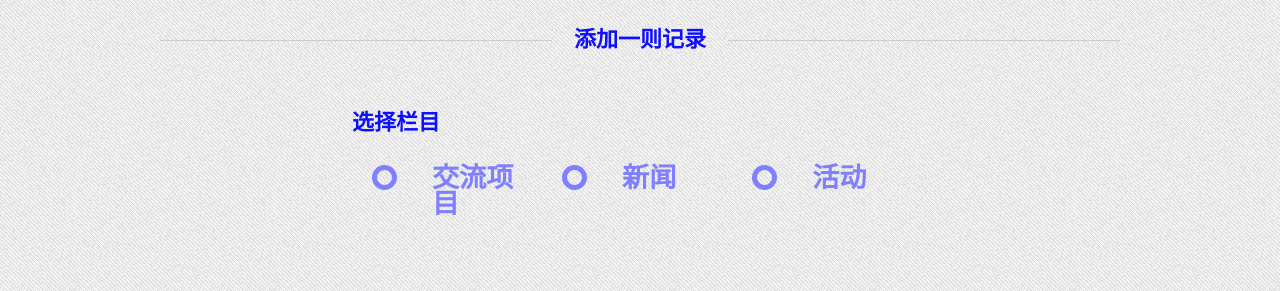
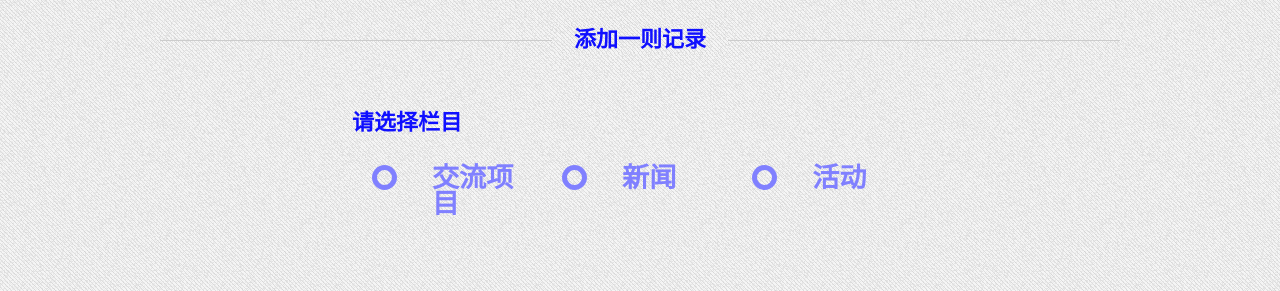
Before and after one commit to CookieFun/SE_Fall2016, a Django app: page /add-record in a window 1280 px wide. Shown: the part 357-648 px from the top of the page. Run offline with Django 3.2, Linux system fonts and the light colour scheme; data comes from the database, SQL or seed files in the repository; some libraries are stand-ins or nearby versions; some web fonts are replaced.

Commit message:
add record--step 6.5

```diff
--- a/blog/templates/add_record.html
+++ b/blog/templates/add_record.html
@@ -24,7 +24,7 @@
             <div class="row">
                 <div class="12u">
                     <div class="radiocontainer">
-                        <h2 style="color: #0f0fff;">选择栏目</h2>
+                        <h2 style="color: #0f0fff;">请选择栏目</h2>
 
                         <ul>
                             <li>
```
